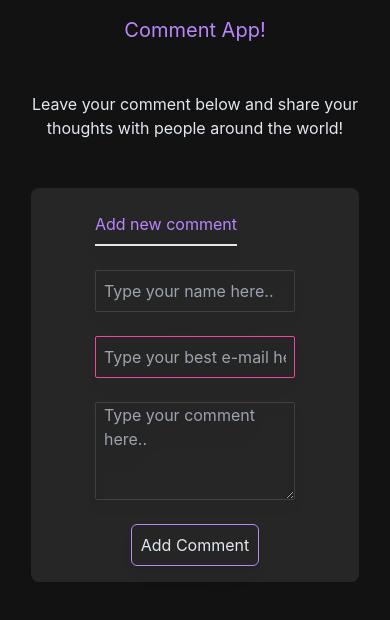
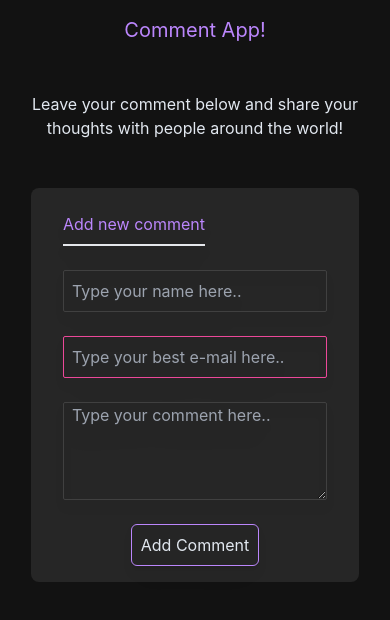
Before and after one commit to thiagomag94/Comments-app-react, a React (Create React App) app: page / in a window 390 px wide. Shown: the top 620 px of the page. Built offline with nearby package versions, Linux system fonts and the light colour scheme.

Commit message:
adjusting padding to look better in small screens

```diff
--- a/src/App.css
+++ b/src/App.css
@@ -1,3 +1,4 @@
 .App {
   text-align: center;
+
 }
--- a/src/components/Comment/Comment.jsx
+++ b/src/components/Comment/Comment.jsx
@@ -9,7 +9,7 @@ const Comment = (props) => {
 
     return (
 
-        <div id="div-comment"  className="w-11/12 mb-12 text-sm flex flex-col justify-center items-center bg-neutral-800 rounded-lg drop-shadow-sm gap-4 relative py-4 pb-6 px-4 flex-wrap relative lg:w-2/5 ">
+        <div id="div-comment"  className="w-full mb-12 text-sm flex flex-col justify-center items-center bg-neutral-800 rounded-lg drop-shadow-sm gap-4 relative py-4 pb-6 px-4 flex-wrap relative md:w-11/12 lg:w-2/5 ">
             <p className="text-primary-color  py-2">{name}<span className="text-slate-200 font-extralight text-sm "> - {email}</span></p>
             <div className="w-4/5 mb-10 text-slate-400 font-extralight p-10 rounded-lg"><p align="justify">{message}</p></div>
             <p className="text-slate-400 font-extralight absolute right-4 bottom-2 opacity-40"> {date} às <span>{hour}h:{minutes}</span></p>
--- a/src/components/FormNewcomment/FormNewcomment.jsx
+++ b/src/components/FormNewcomment/FormNewcomment.jsx
@@ -9,7 +9,7 @@ const FormNewcomment = (event) =>{
     return (
 
         <div onSubmit = {event.onSubmit} className="w-11/12 h-fit bg-neutral-800 rounded-lg mb-16 lg:w-2/5  ">
-            <form className=" flex flex-col px-16 drop-shadow-xl gap-6 py-4">
+            <form className=" flex flex-col px-8 drop-shadow-xl gap-6 py-4 lg:px-16">
                 <h1 className="w-fit text-md text-primary-color py-2 border-b-2  ">Add new comment</h1>
                 <input id="text" type="text"  onChange = {event.onChangeName} placeholder="Type your name here.." className="text-slate-200 bg-transparent border border-neutral-700 rounded-sm p-2 focus:outline-none focus:ring-2 focus:ring-primary-color" required></input>
                 <input id="email" type="email" onChange = {event.onChangeEmail} placeholder="Type your best e-mail here.." className="text-slate-200 bg-transparent border border-neutral-700 rounded-sm p-2  focus:outline-none focus:ring-2 focus:ring-primary-color invalid:border-pink-500 invalid:text-pink-500 focus:invalid:border-pink-500 focus:invalid:ring-pink-500" required></input>
--- a/src/index.css
+++ b/src/index.css
@@ -4,6 +4,7 @@
 
 body {
   margin: 0;
+  padding:0;
   background-color: #121212;
   font-family: -apple-system, BlinkMacSystemFont, 'Segoe UI', 'Roboto', 'Oxygen',
     'Ubuntu', 'Cantarell', 'Fira Sans', 'Droid Sans', 'Helvetica Neue',
```
